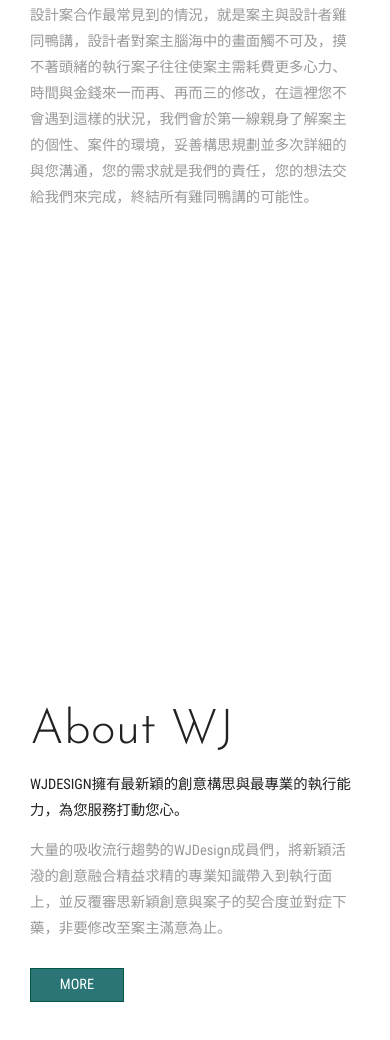
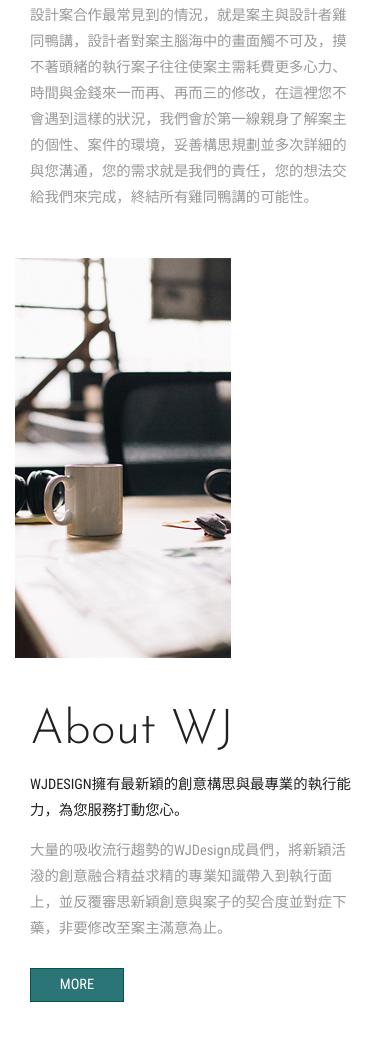
Before and after one commit to wjdesign/wjdesign-project, a plain HTML site: page index.html in a window 390 px wide. Shown: the part 727-1767 px from the top of the page. Drawn offline with Linux system fonts and the light colour scheme.

Commit message:
Update style.css

```diff
--- a/css/style.css
+++ b/css/style.css
@@ -1070,7 +1070,7 @@ button.btn1:hover{
 	    padding: 6em 1em 0;
 	}
 	.w3l-about-img {
-		background: url(../images/2.jpg) no-repeat 0px -60px;
+		background: url(../images/about-s.jpg) no-repeat 0px -60px;
 		background-size: cover;
 	}
 	.agile-news-img {
@@ -1231,7 +1231,7 @@ button.btn1:hover{
 		width: 70%;
 	}
 	.w3l-about-img {
-		background: url(../images/2.jpg) no-repeat 0px 0px;
+		background: url(../images/about-s.jpg) no-repeat 0px 0px;
 		background-size: cover;
 	}
 	.agile-b-wrapper i.fa.fa-search-plus {
```
